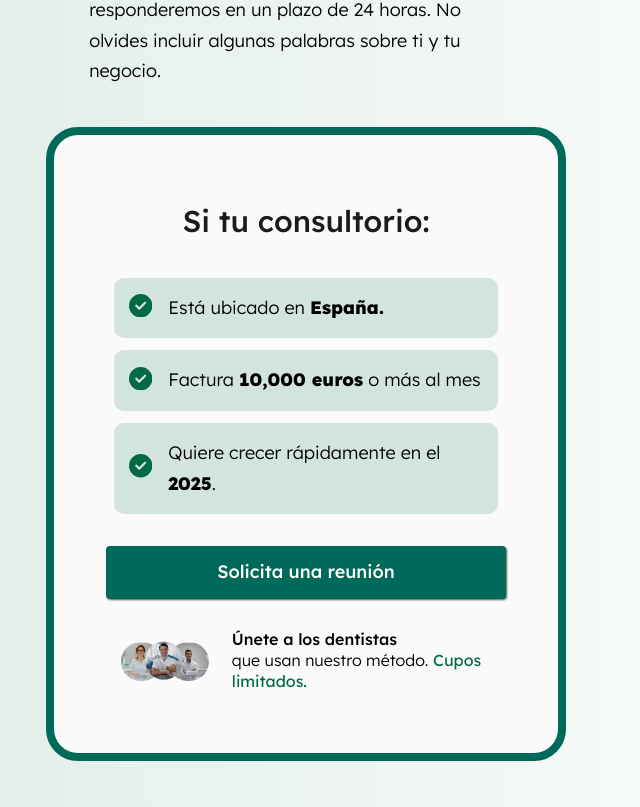
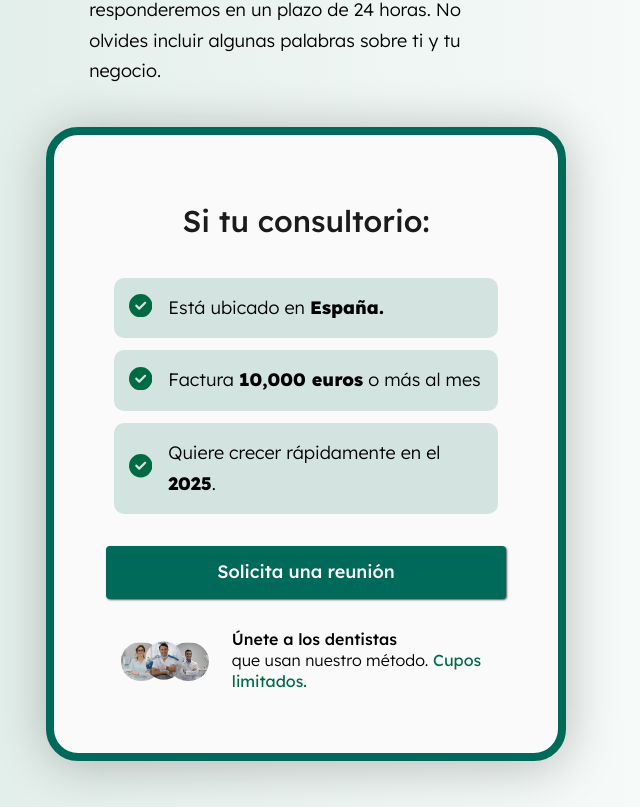
Before and after one commit to p1luso/hackDental, a React (Vite) app: page / in a window 1280 px wide. Shown: the part 3073-3880 px from the top of the page, without its empty margins (334-974 px from the left). Built offline with nearby package versions, Linux system fonts and the light colour scheme.

Commit message:
chore: added box-shadow to spainLocation card

```diff
--- a/src/pages/LandingPage/styles.module.css
+++ b/src/pages/LandingPage/styles.module.css
@@ -612,6 +612,8 @@ body:has(.popupContainer.show) {
   border-radius: 32px;
   align-items: center;
   position: relative;
+  box-shadow: 0 4px 50px 0 rgba(0, 0, 0, 0.25);
+
 }
 
 .spainLocation__card::after {
```
